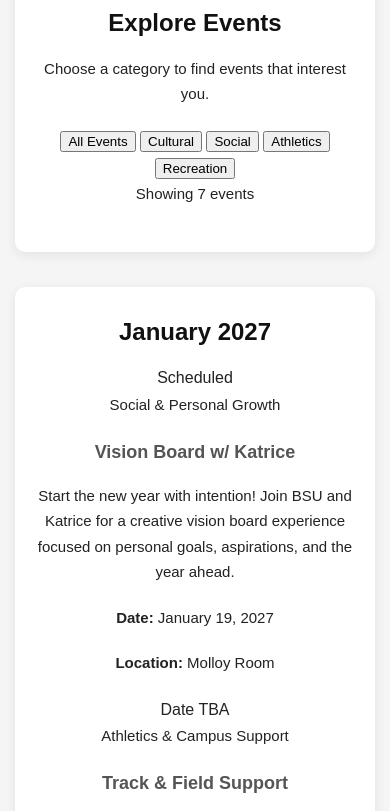
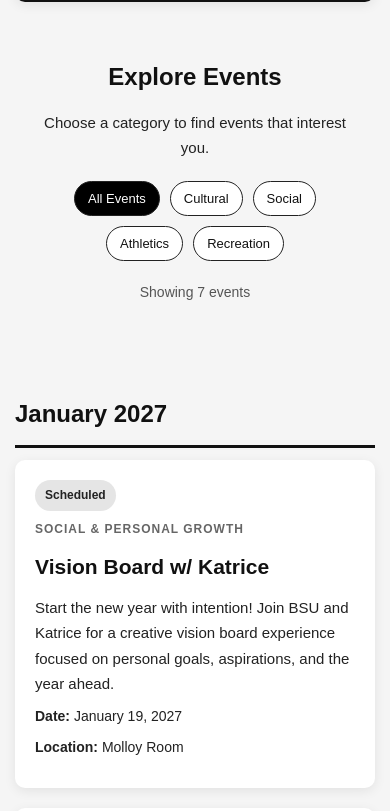
Before and after one commit to VaehLeNa/assignment1-vaehworsham, a plain HTML site: page events.html in a window 390 px wide. Shown: the part 554-1365 px from the top of the page. Drawn offline with Linux system fonts and the light colour scheme; a script that the page names is missing.

Commit message:
Add styles for events page layout and responsiveness

```diff
--- a/style.css
+++ b/style.css
@@ -203,3 +203,187 @@ footer p {
         font-size: 15px;
     }
 }
+
+/* ==============================
+   BSU EVENTS PAGE
+============================== */
+
+.events-main {
+    width: 100%;
+    padding-top: 220px;
+}
+
+.events-intro {
+    background-color: #111;
+    color: white;
+    padding: 40px 30px;
+}
+
+.events-intro h2 {
+    color: white;
+    font-size: 32px;
+}
+
+.events-intro h3 {
+    color: #ddd;
+}
+
+.events-filter {
+    width: 100%;
+}
+
+/* EVENT FILTER */
+
+.event-filter {
+    background-color: transparent;
+    box-shadow: none;
+    padding: 20px;
+}
+
+.filter-buttons {
+    display: flex;
+    justify-content: center;
+    flex-wrap: wrap;
+    gap: 10px;
+    margin: 20px 0;
+}
+
+.filter-btn {
+    background-color: white;
+    color: #111;
+    border: 1px solid #222;
+    padding: 10px 18px;
+    border-radius: 25px;
+    cursor: pointer;
+    font-size: 14px;
+    transition: 0.3s ease;
+}
+
+.filter-btn:hover,
+.filter-btn.active {
+    background-color: #000;
+    color: white;
+}
+
+#event-count {
+    font-size: 14px;
+    color: #555;
+}
+
+/* MONTH SECTIONS */
+
+.month-section {
+    width: 100%;
+    max-width: 1000px;
+    background: transparent;
+    box-shadow: none;
+    padding: 15px 0;
+    margin-bottom: 25px;
+}
+
+.month-section h2 {
+    text-align: left;
+    border-bottom: 3px solid #111;
+    padding-bottom: 10px;
+}
+
+/* EVENT CARDS */
+
+.event-grid {
+    display: grid;
+    grid-template-columns: repeat(2, minmax(0, 1fr));
+    gap: 20px;
+}
+
+.event-card {
+    background-color: white;
+    padding: 25px;
+    border-radius: 10px;
+    text-align: left;
+    box-shadow: 0 3px 12px rgba(0, 0, 0, 0.08);
+    transition: transform 0.3s ease;
+    margin: 0;
+    width: 100%;
+}
+
+.event-card:hover {
+    transform: translateY(-4px);
+}
+
+.event-card h3 {
+    color: #111;
+    font-size: 21px;
+    margin: 10px 0;
+}
+
+.event-card p {
+    text-align: left;
+    margin: 8px 0;
+}
+
+.event-category {
+    color: #666;
+    font-size: 12px;
+    text-transform: uppercase;
+    letter-spacing: 1px;
+    font-weight: bold;
+}
+
+.event-status {
+    display: inline-block;
+    background-color: #e5e5e5;
+    color: #222;
+    padding: 5px 10px;
+    border-radius: 20px;
+    font-size: 12px;
+    font-weight: bold;
+}
+
+.event-status.tba {
+    background-color: #fff0d6;
+    color: #805400;
+}
+
+.event-details {
+    font-size: 14px;
+}
+
+/* FILTERED EVENTS */
+
+.event-card.hidden {
+    display: none;
+}
+
+.month-section.hidden {
+    display: none;
+}
+
+/* MOBILE RESPONSIVENESS */
+
+@media screen and (max-width: 650px) {
+
+    .events-main {
+        padding: 195px 15px 40px;
+    }
+
+    .event-grid {
+        grid-template-columns: 1fr;
+    }
+
+    .month-section h2 {
+        font-size: 24px;
+    }
+
+    .events-intro h2 {
+        font-size: 26px;
+    }
+
+    .filter-btn {
+        padding: 9px 13px;
+        font-size: 13px;
+    }
+
+    .event-card {
+        padding: 20px;
+    }
+}
```
